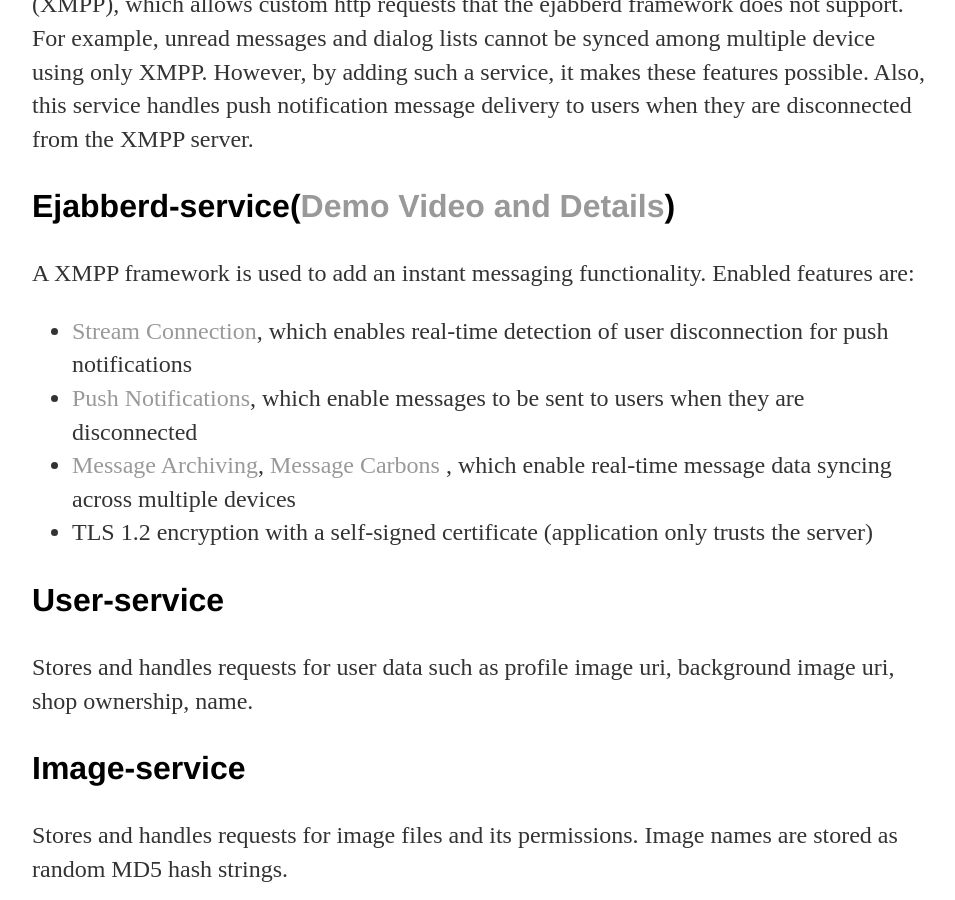
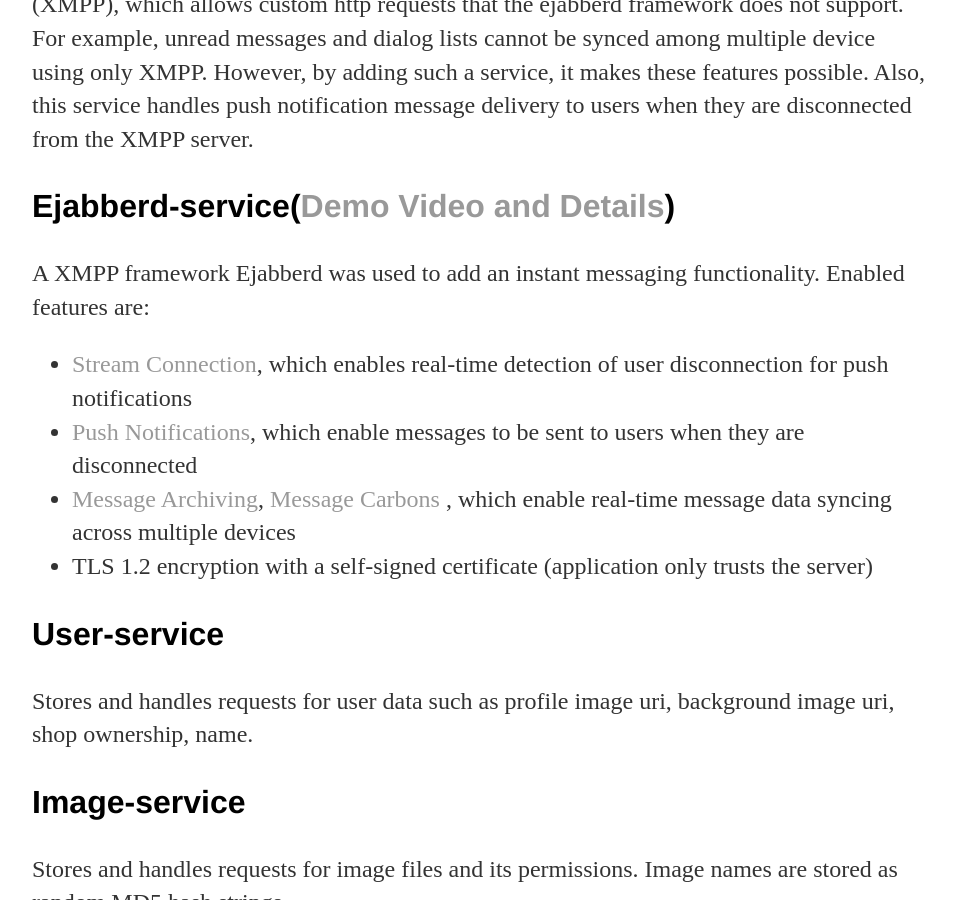
Before and after one commit to jcho7022/jcho7022.github.io, a Jekyll site: the page built from projects/float/index.html, in a window 1280 px wide and 900 px high, scrolled down 6666 px. Shown: the whole window, without its empty margins (160-1115 px from the left). Built offline with Jekyll 4.4.1, drawn with Linux system fonts in a browser that asks for light colours.

Commit message:
Update index.html

```diff
--- a/projects/float/index.html
+++ b/projects/float/index.html
@@ -110,7 +110,7 @@
 	      push notification message delivery to users when they are disconnected from the XMPP server.</p>
 
    <h3>Ejabberd-service(<a href="https://jcho7022.github.io/projects/chatbot/">Demo Video and Details</a>)</h3>
-      <p>A XMPP framework is used to add an instant messaging functionality. Enabled features are:
+      <p>A XMPP framework Ejabberd was used to add an instant messaging functionality. Enabled features are:
 	    <ul class="chat_features">
         <li><a href="https://xmpp.org/extensions/xep-0198.html">Stream Connection</a>, which enables real-time detection of user disconnection for push notifications</li>
         <li><a href="https://xmpp.org/extensions/xep-0357.html">Push Notifications</a>, which enable messages to be sent to users when they are disconnected</li>
```
